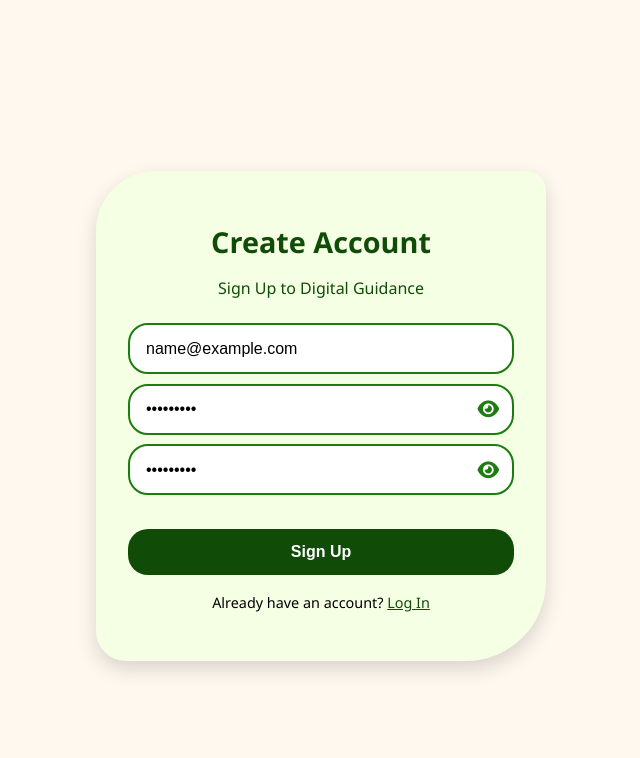
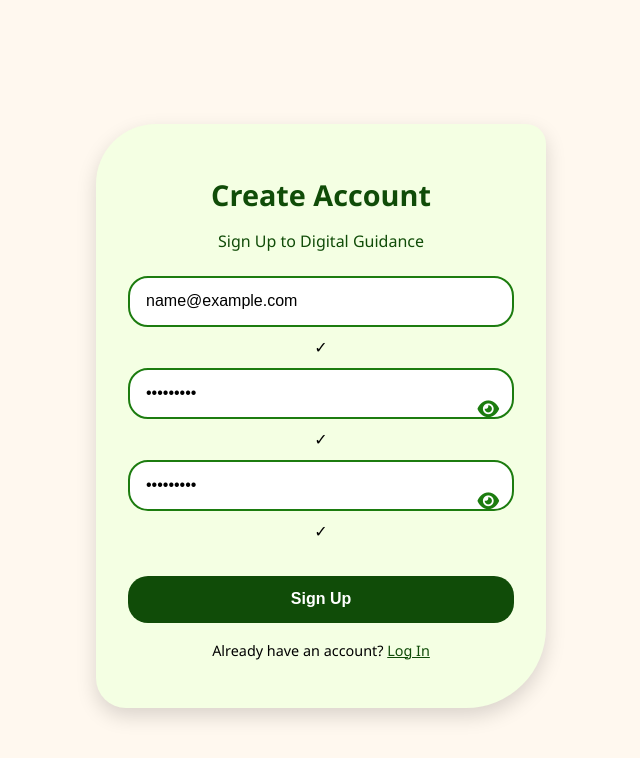
Before and after one commit to yzma-er/my-app, a React (Create React App) app: page /signup in a window 1280 px wide. Both pictures are taken after typing "name@example.com", "Sample123", "Sample123" into the empty fields and a click on the button "Sign Up". Shown: the top 758 px of the page, without its empty margins (319-959 px from the left). Built offline with nearby package versions, Linux system fonts and the light colour scheme; no server answers.

Commit message:
Update SignupPage.jsx

```diff
--- a/src/pages/SignupPage.jsx
+++ b/src/pages/SignupPage.jsx
@@ -9,17 +9,25 @@ function SignupPage() {
   const [password, setPassword] = useState("");
   const [confirmPassword, setConfirmPassword] = useState("");
 
-  // 👁️ visibility toggles
   const [showPassword, setShowPassword] = useState(false);
   const [showConfirm, setShowConfirm] = useState(false);
 
   const navigate = useNavigate();
+
+  // 🔍 Email validation
+  const isValidEmail = (email) =>
+    /^[^\s@]+@[^\s@]+\.[^\s@]+$/.test(email);
 
   const handleSignup = async (e) => {
     e.preventDefault();
 
     if (!email || !password || !confirmPassword) {
       alert("Please fill in all fields.");
+      return;
+    }
+
+    if (password.length < 8) {
+      alert("Password must be at least 8 characters long.");
       return;
     }
 
@@ -59,6 +67,8 @@ function SignupPage() {
 
           <form onSubmit={handleSignup}>
 
+            {/* EMAIL FIELD */}
+            <div className="password-container">
               <input
                 type="email"
                 placeholder="Enter your email"
@@ -66,6 +76,12 @@ function SignupPage() {
                 onChange={(e) => setEmail(e.target.value)}
                 required
               />
+
+              {/* Green check if email valid */}
+              {email && isValidEmail(email) && (
+                <span className="valid-check">✓</span>
+              )}
+            </div>
 
             {/* PASSWORD FIELD */}
             <div className="password-container">
@@ -82,6 +98,11 @@ function SignupPage() {
                 } toggle-icon`}
                 onClick={() => setShowPassword(!showPassword)}
               ></i>
+
+              {/* Green check if password >= 8 characters */}
+              {password.length >= 8 && (
+                <span className="valid-check">✓</span>
+              )}
             </div>
 
             {/* CONFIRM PASSWORD FIELD */}
@@ -99,6 +120,12 @@ function SignupPage() {
                 } toggle-icon`}
                 onClick={() => setShowConfirm(!showConfirm)}
               ></i>
+
+              {/* Green check if passwords match */}
+              {confirmPassword.length > 0 &&
+                confirmPassword === password && (
+                  <span className="valid-check">✓</span>
+                )}
             </div>
 
             <button type="submit">Sign Up</button>
```
Lines whose indentation alone changed are shown as unchanged.
